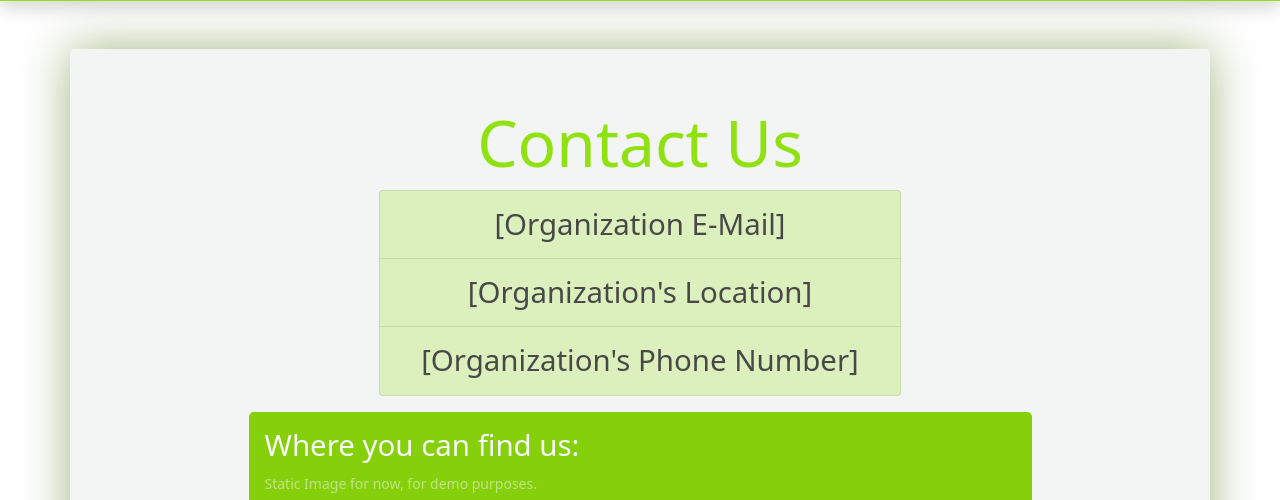
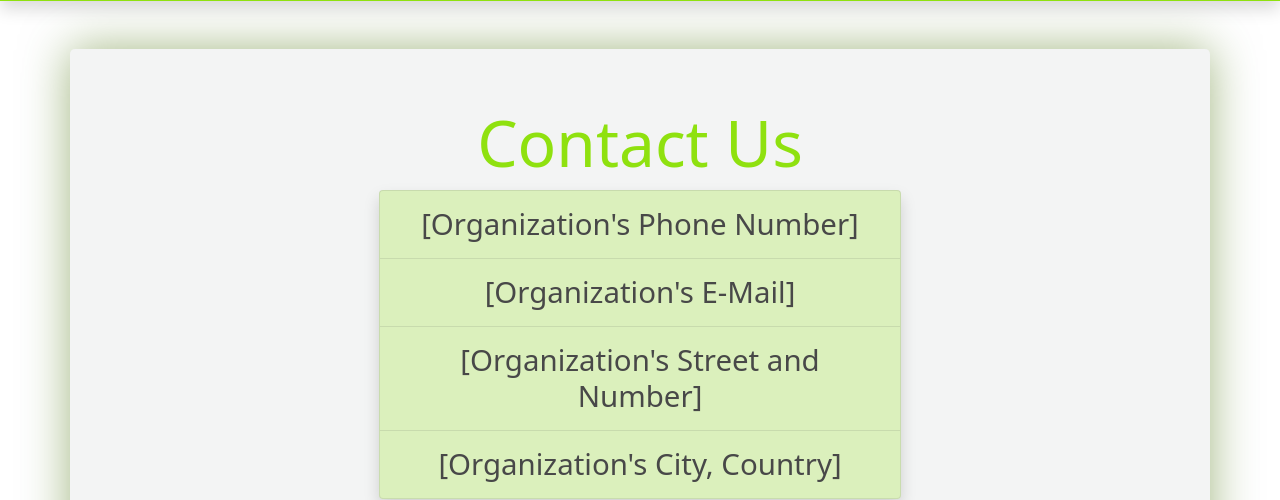
Before and after one commit to partaloski/TheCubeDemo, a PHP site: page /contactUs.html in a window 1280 px wide. Shown: the part 97-597 px from the top of the page. Run offline with PHP 8.4, Linux system fonts and the light colour scheme.

Commit message:
Polished design, improved usability

```diff
--- a/contactUs.html
+++ b/contactUs.html
@@ -49,27 +49,33 @@
     </div>
     <div class="container mx-auto my-auto bg-dark bg-opacity-5 p-5 rounded-3 m-5 shadow-labs my-5 mt-5">
         <h1 class="display-3 text-center text-labs m-2">Contact Us</h1>
-        <ul class="list-group col-6 mx-auto">
-            <li class="list-group-item text-center list-group-item-labs list-group-item-info p-3">
-                <span class="display-8">[Organization E-Mail]</span>
-            </li>
-            <li class="list-group-item text-center list-group-item-labs list-group-item-info p-3">
-                <span class="display-8">[Organization's Location]</span>
-            </li>
+        <ul class="list-group col-6 mx-auto shadow">
             <li class="list-group-item text-center list-group-item-labs list-group-item-info p-3">
                 <span class="display-8">[Organization's Phone Number]</span>
             </li>
+            <li class="list-group-item text-center list-group-item-labs list-group-item-info p-3">
+                <span class="display-8">[Organization's E-Mail]</span>
+            </li>
+            <li class="list-group-item text-center list-group-item-labs list-group-item-info p-3">
+                <span class="display-8">[Organization's Street and Number]</span>
+            </li>
+            <li class="list-group-item text-center list-group-item-labs list-group-item-info p-3">
+                <span class="display-8">[Organization's City, Country]</span>
+            </li>
         </ul>
-        <div id="carouselExampleSlidesOnly" class="carousel slide w-75 mx-auto rounded-3 m-3 p-3 bg-darklabs" data-bs-ride="carousel">
-            <h3 class="display-8 text-light">Where you can find us:</h3>
+        <a class="btn btn-darklabs mx-auto d-block w-50 btn-lg my-5" id="expandContentBtn">Where to find us?</a>
+        <div id="carouselExampleSlidesOnly" class="carousel slide w-75 mx-auto rounded-3 m-3 p-3 bg-darklabs shadow mt-5" data-bs-ride="carousel">
+            <h3 class="display-6 text-light">Where to find us:</h3>
             <small class="text-light opacity-50 my-3">Static Image for now, for demo purposes.</small>
             <div class="carousel-inner mt-2">
                 <div class="carousel-item active">
-                    <img src="https://elfsight.com/wp-content/uploads/2020/03/google-maps-examples1.jpg" class="d-block w-100" alt="...">
+                    <img src="https://elfsight.com/wp-content/uploads/2020/03/google-maps-examples1.jpg" class="rounded-2 d-block w-100" alt="...">
                 </div>
             </div>
         </div>
     </div>
+<script src="https://ajax.googleapis.com/ajax/libs/jquery/3.6.0/jquery.min.js"></script>
 <script src="bootstrap/js/bootstrap.js"></script>
+    <script src="script/contactUs.js"></script>
 </body>
 </html>
--- /dev/null
+++ b/script/contactUs.js
@@ -0,0 +1,8 @@
+$(document).ready(function (){
+    $("#carouselExampleSlidesOnly").hide()
+
+    $("#expandContentBtn").click(function (){
+        $("#carouselExampleSlidesOnly").slideDown();
+        $("#expandContentBtn").toggleClass("d-none")
+    })
+})
--- a/style/style.css
+++ b/style/style.css
@@ -247,3 +247,7 @@
     left:2.6%;
     opacity: 1;
 }
+
+#expandContentBtn{
+    transition: 200ms;
+}
```
